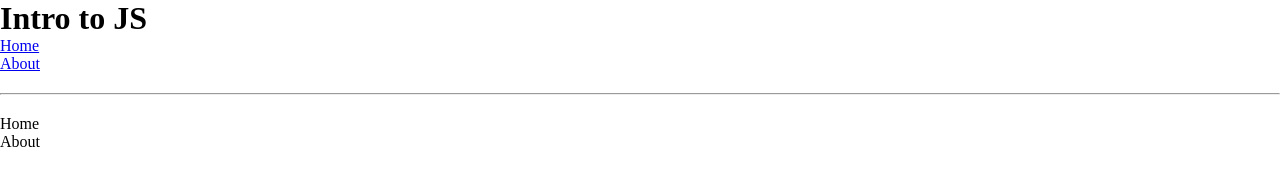
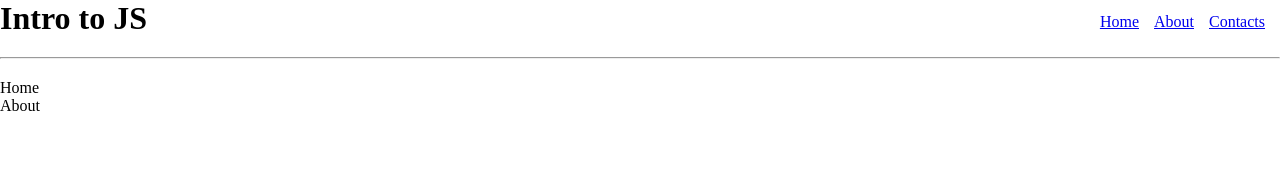
Before and after one commit to ITTLuffy/nodeNpm, a website: page index.html in a window 1280 px wide. Drawn offline with Linux system fonts and the light colour scheme.

Commit message:
FEAT: add js

```diff
--- a/app.js
+++ b/app.js
@@ -8,5 +8,30 @@ const item = document.createElement('li'); // nuovo elemento da aggiungere
 // item.textContent = 'Contacts';
 // item.innerText;
 
-item.innerHTML = <a href="#">Contacts</a>;
+item.innerHTML = '<a href="#">Contacts</a>';
 lista.appendChild(item); // lo aggiungo
+
+const article = {
+    type: 'article',
+    children: [
+        {
+            type: 'h2',
+            children: 'Article Title'
+        },
+        {
+            type: 'p',
+            children: 'Article content'
+
+        }
+
+    ]
+
+    // array di children
+
+}
+
+const rootContent = document.querySelector('#content');
+
+createContentent(article, rootContent);
+
+const newItem = document.createElement('article');
--- a/css/style.css
+++ b/css/style.css
@@ -7,3 +7,22 @@
 hr {
     margin: 20px 0;
 }
+
+h1 {
+    margin-bottom: 20px;
+}
+
+.nav-links {
+    display: flex;
+    flex-grow: 1;
+    position: absolute;
+    right: 0;
+    top: 13px;
+    justify-content: space-between;
+    list-style-type: none;
+}
+
+
+li {
+    margin-right: 15px;
+}
--- a/index.html
+++ b/index.html
@@ -13,7 +13,7 @@
             <h1>Intro to JS</h1>
             <nav>
                 <ul id="main-menu" class="nav-links">
-                    <li><a href="index.html">Home</a></li>
+                    <li :first-child><a href="index.html">Home</a></li>
                     <li><a href="about.html">About</a></li>
                 </ul>
             </nav>
@@ -22,7 +22,7 @@
     <hr>
     <footer>
         <nav>
-            <ul class="nav-links">
+            <ul class="nav-links2">
                 <li>Home</li>
                 <li>About</li>
             </ul>
```
